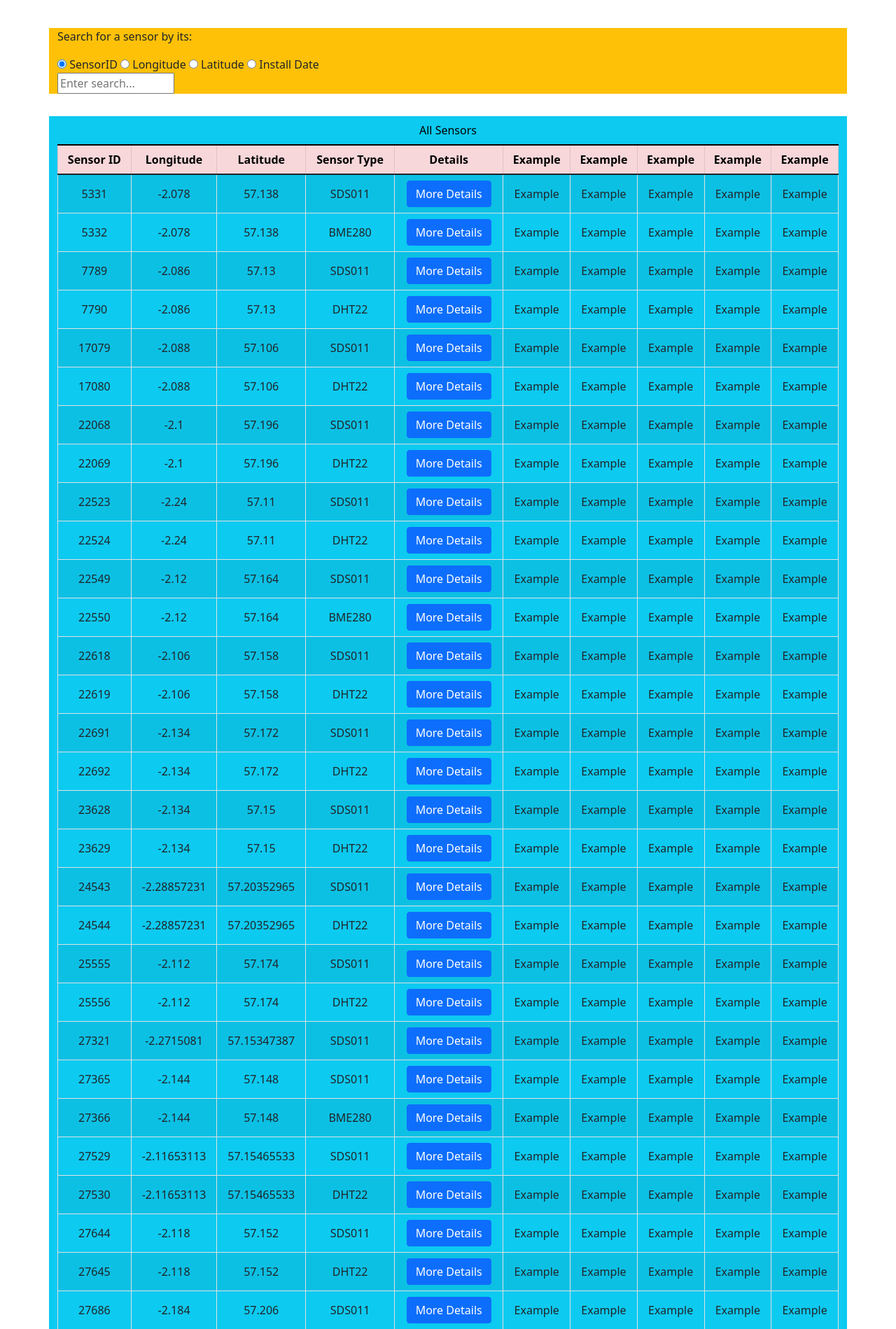
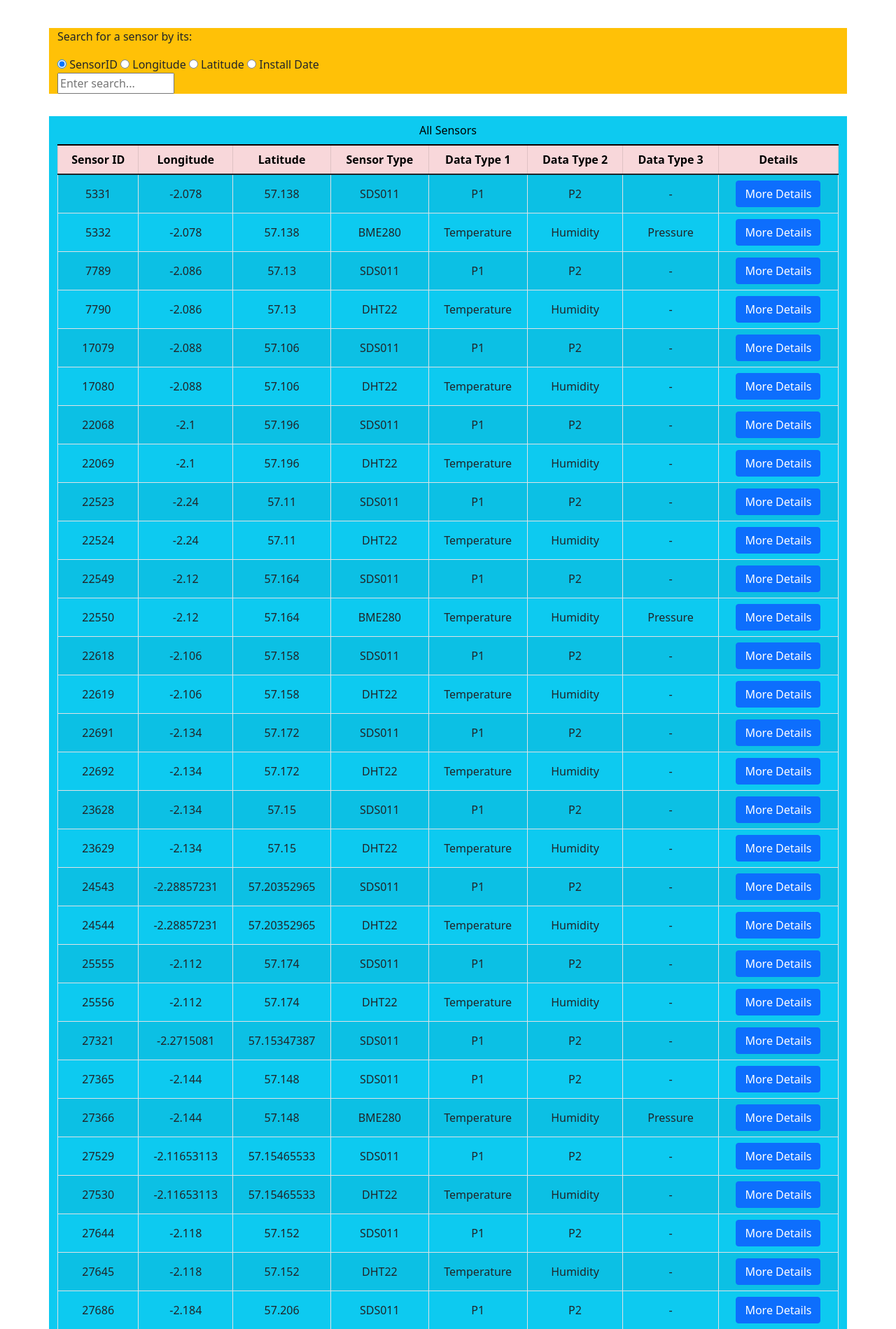
Before and after one commit to Xenterra/GroupProjectBackup, a Django app: page /sensorListPage/ in a window 1280 px wide. Shown: the part 72-1971 px from the top of the page at 70% size. Run offline with Django 3.2, Linux system fonts and the light colour scheme; data comes from the database, SQL or seed files in the repository; some libraries are stand-ins or nearby versions.

Commit message:
Additional Details in the List Page

```diff
--- a/airMonitor/templates/airMonitor/sensorListPage.html
+++ b/airMonitor/templates/airMonitor/sensorListPage.html
@@ -37,8 +37,8 @@
 						<th> Longitude </th>
 						<th> Latitude </th>
 						<th> Sensor Type </th>
+						<th> Data Type 1 </th><th> Data Type 2 </th><th> Data Type 3 </th>
 						<th> Details </th>
-						<th> Example </th><th> Example </th><th> Example </th><th> Example </th><th> Example </th>
 					</tr>
 				</thead>
 				<tbody>
@@ -48,13 +48,21 @@
 						<td> {{sensor.longitude}} </td>
 						<td> {{sensor.latitude}} </td>
 						<td> {{sensor.sensorType}} </td>
+						{% if sensor.sensorType == "SDS011" %}
+						<td> P1 </td><td> P2 </td><td> - </td>
+						{% elif sensor.sensorType == "BME280" %}
+						<td> Temperature </td><td> Humidity </td><td> Pressure </td>
+						{% elif sensor.sensorType == "DHT22" %}
+						<td> Temperature </td><td> Humidity </td><td> - </td>
+						{% else %}
+						<td> ERROR </td><td> ERROR </td><td> ERROR </td>
+						{% endif %}
 						<td>
 							<form method="POST" action="/sensor/">
 								{% csrf_token %}
 								<button class="selectButton btn btn-primary" id="Selection" name="Selection" value={{ sensor.sensorID }} > More Details </button>
 							</form>
 						</td>
-						<td> Example </td><td> Example </td><td> Example </td><td> Example </td><td> Example </td>
 					</tr>
 					{% endfor %}
 				</tbody>
```
